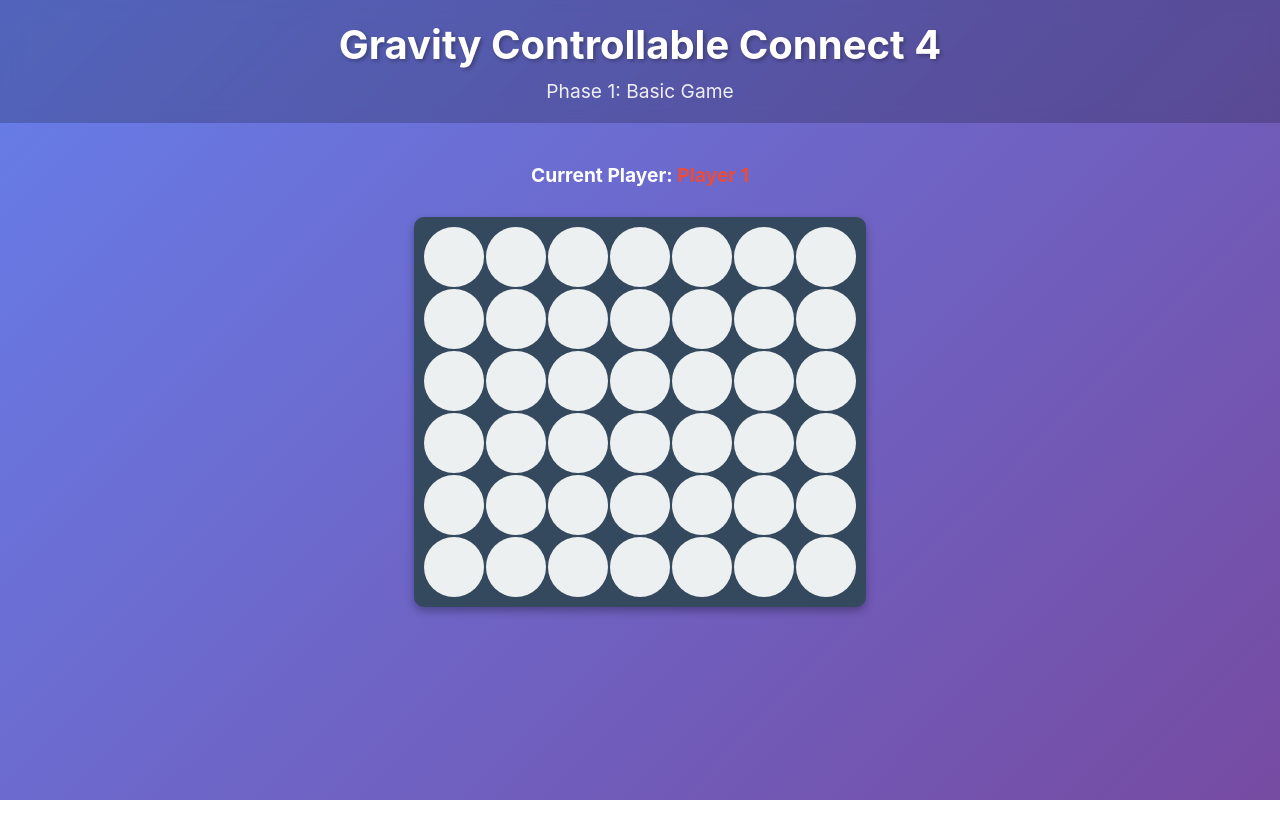
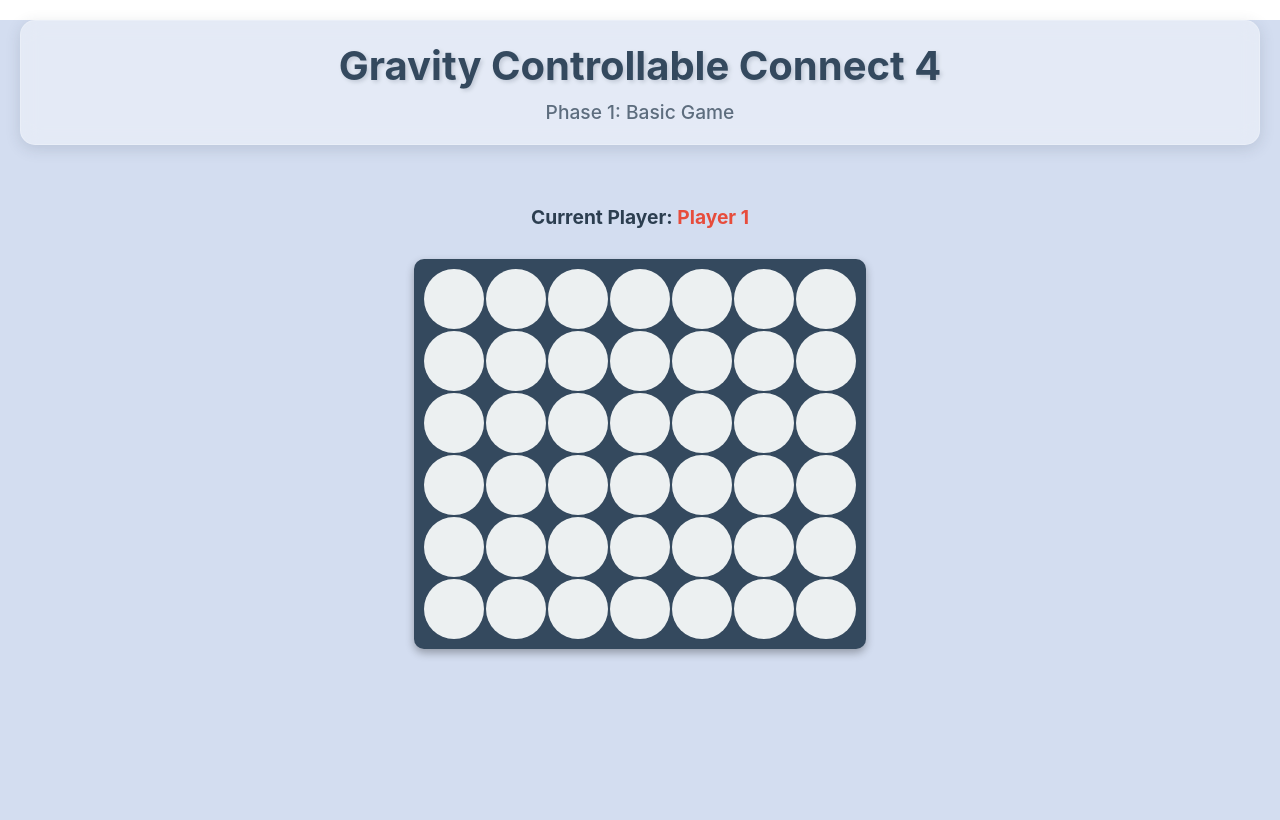
Before and after one commit to arad166/gravity-controllable-connect4, a React (Create React App) app: page / in a window 1280 px wide. Built offline with nearby package versions, Linux system fonts and the light colour scheme.

Commit message:
change color

```diff
--- a/src/App.css
+++ b/src/App.css
@@ -1,27 +1,33 @@
 .App {
   text-align: center;
   min-height: 100vh;
-  background: linear-gradient(135deg, #667eea 0%, #764ba2 100%);
-  color: white;
+  background: #d3ddf0;
+  color: #2c3e50;
 }
 
 .App-header {
   padding: 20px;
-  background-color: rgba(0, 0, 0, 0.2);
+  background-color: rgba(255, 255, 255, 0.4);
   backdrop-filter: blur(10px);
+  border-radius: 15px;
+  margin: 20px;
+  box-shadow: 0 4px 15px rgba(44, 62, 80, 0.15);
+  border: 1px solid rgba(255, 255, 255, 0.2);
 }
 
 .App-header h1 {
   margin: 0 0 10px 0;
   font-size: 2.5rem;
   font-weight: bold;
-  text-shadow: 2px 2px 4px rgba(0, 0, 0, 0.3);
+  text-shadow: 2px 2px 4px rgba(44, 62, 80, 0.2);
+  color: #34495e;
 }
 
 .App-header p {
   margin: 0;
   font-size: 1.2rem;
-  opacity: 0.9;
+  color: #5d6d7e;
+  font-weight: 500;
 }
 
 .App-main {
```
